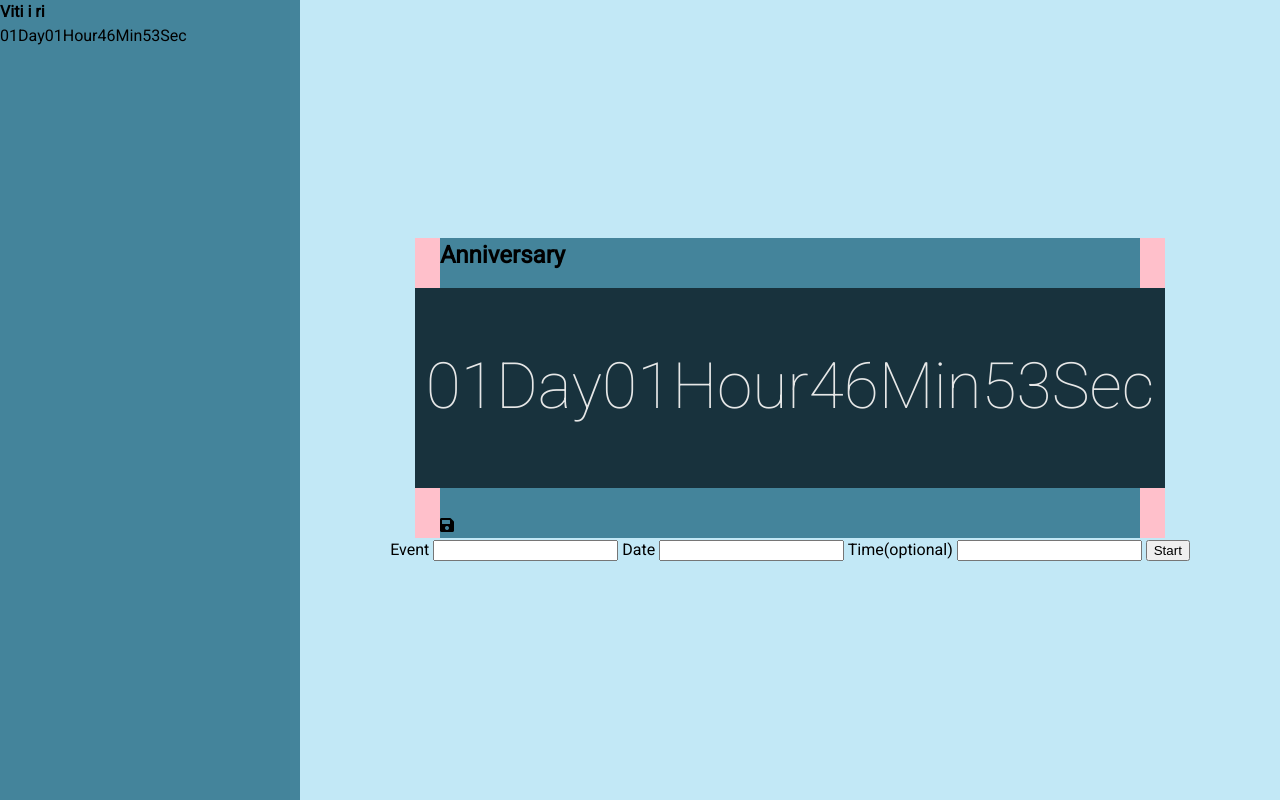
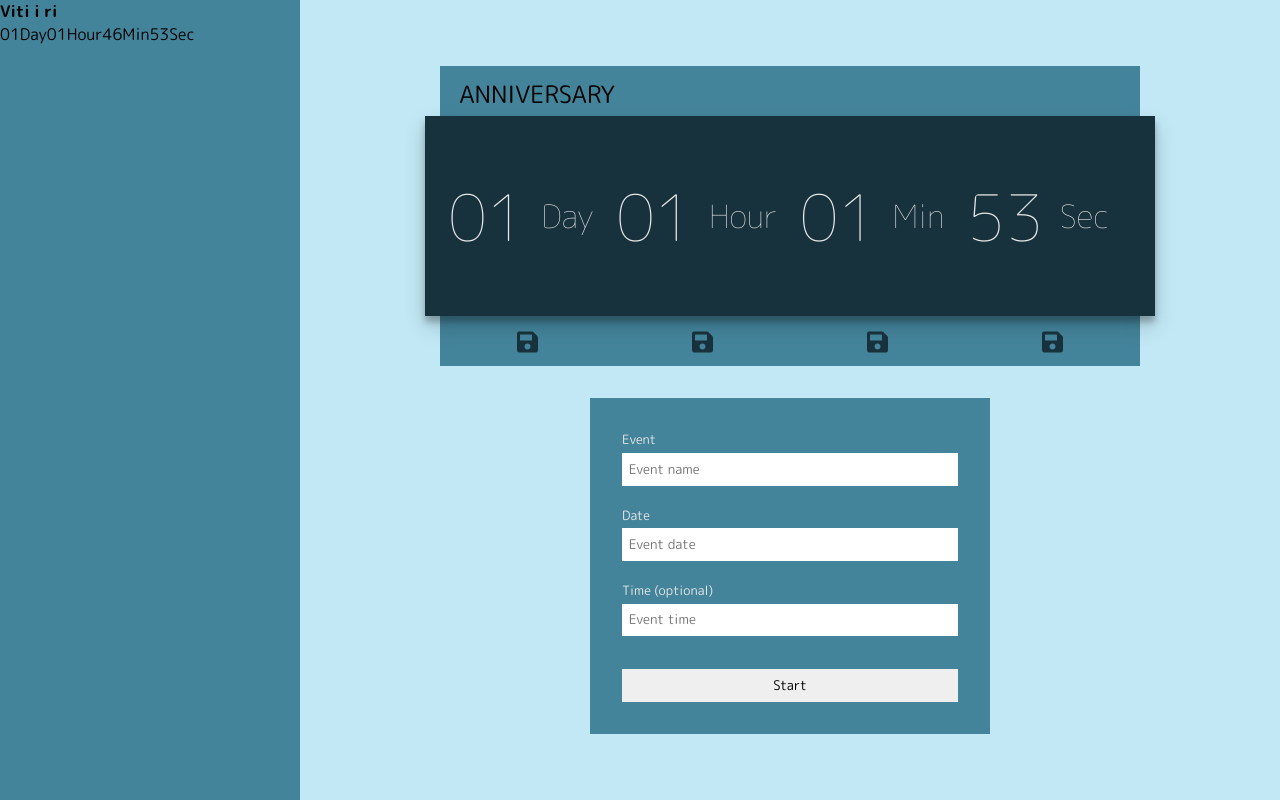
Before and after one commit to shmula1308/Countdown-Timer, a plain HTML site: page index.html in a window 1280 px wide. Drawn offline with Linux system fonts and the light colour scheme.

Commit message:
updated css

```diff
--- a/css/style.css
+++ b/css/style.css
@@ -16,10 +16,20 @@ h4 {
 
 body {
   margin: 0;
-  font-family: "Heebo", sans-serif;
+  font-family: "M PLUS Rounded 1c", sans-serif;
 }
 
 /* BUTTONS */
+
+button {
+  border: none;
+  outline: none;
+  font-family: inherit;
+}
+
+input {
+  font-family: inherit;
+}
 
 /* LAYOUT */
 
@@ -42,8 +52,7 @@ main {
 
 .main-timer-container {
   position: relative;
-  background-color: pink;
-  width: 750px;
+  width: 730px;
 }
 
 .timer-display {
@@ -66,8 +75,81 @@ main {
   top: 50%;
   transform: translateY(-50%);
   background-color: #18323d;
-  min-height: 200px;
+  height: 200px;
   font-size: 4rem;
   font-weight: 100;
   color: #e6e7e7;
+  box-shadow: rgba(0, 0, 0, 0.19) 0px 10px 20px, rgba(0, 0, 0, 0.23) 0px 6px 6px;
 }
+
+.main-timer span {
+  font-size: 2rem;
+  align-self: center;
+  margin: 0 0.7em 0 0.5em;
+}
+
+.main-timer p {
+  display: flex;
+}
+
+.main-event-title {
+  font-weight: 400;
+  text-transform: uppercase;
+  margin: 0.4em 0 0 0.8em;
+  font-size: 1.5rem;
+}
+
+.display-controls {
+  width: 100%;
+  display: flex;
+  justify-content: space-around;
+  font-size: 1.5rem;
+  margin: 0 auto;
+  margin-bottom: 0.5em;
+  color: #18323d;
+}
+
+.display-controls i {
+  cursor: pointer;
+}
+
+form {
+  width: 400px;
+  margin-top: 2em;
+  color: #e6e7e7;
+}
+
+.inputs-container {
+  width: 100%;
+  display: flex;
+  flex-direction: column;
+  background-color: #44849b;
+  padding: 2em;
+}
+
+.inputs-container label {
+  margin-bottom: 0.3em;
+  font-size: 0.8em;
+}
+
+input[type="text"] {
+  margin-bottom: 1.5em;
+  padding: 0.5em;
+  border: none;
+  outline: none;
+}
+
+.btn {
+  padding: 0.5em;
+  margin-top: 1em;
+  cursor: pointer;
+  transition: all 0.2s ease;
+}
+
+.btn:hover {
+  background-color: #cfcfcf;
+}
+
+.btn:active {
+  transform: scale(0.995);
+}
--- a/index.html
+++ b/index.html
@@ -13,7 +13,7 @@
     <link rel="stylesheet" href="css/style.css" />
     <link rel="preconnect" href="https://fonts.gstatic.com" />
     <link
-      href="https://fonts.googleapis.com/css2?family=Heebo:wght@100;300;400&display=swap"
+      href="https://fonts.googleapis.com/css2?family=M+PLUS+Rounded+1c:wght@100;400;700&display=swap"
       rel="stylesheet"
     />
     <script src="js/script.js" defer></script>
@@ -35,22 +35,29 @@
           <div class="timer-display">
             <h2 class="main-event-title">Anniversary</h2>
             <div class="main-timer">
-              01<span class="days">Day</span>01<span class="hours">Hour</span
-              >46<span class="min">Min</span>53<span class="sec">Sec</span>
+              <p>
+                01<span class="days">Day</span>01<span class="hours">Hour</span
+                >01<span class="min">Min</span>53<span class="sec">Sec</span>
+              </p>
             </div>
             <div class="display-controls">
+              <i class="fas fa-save"></i>
+              <i class="fas fa-save"></i>
+              <i class="fas fa-save"></i>
               <i class="fas fa-save"></i>
             </div>
           </div>
         </div>
         <form>
-          <label for="event">Event</label>
-          <input type="text" id="event" />
-          <label for="date">Date</label>
-          <input type="text" id="date" />
-          <label for="time">Time(optional)</label>
-          <input type="text" id="time" />
-          <button type="button" id="start">Start</button>
+          <div class="inputs-container">
+            <label for="event">Event</label>
+            <input type="text" id="event" placeholder="Event name" />
+            <label for="date">Date</label>
+            <input type="text" id="date" placeholder="Event date" />
+            <label for="time">Time (optional)</label>
+            <input type="text" id="time" placeholder="Event time" />
+            <button type="button" class="btn" id="start">Start</button>
+          </div>
         </form>
       </main>
     </div>
```
